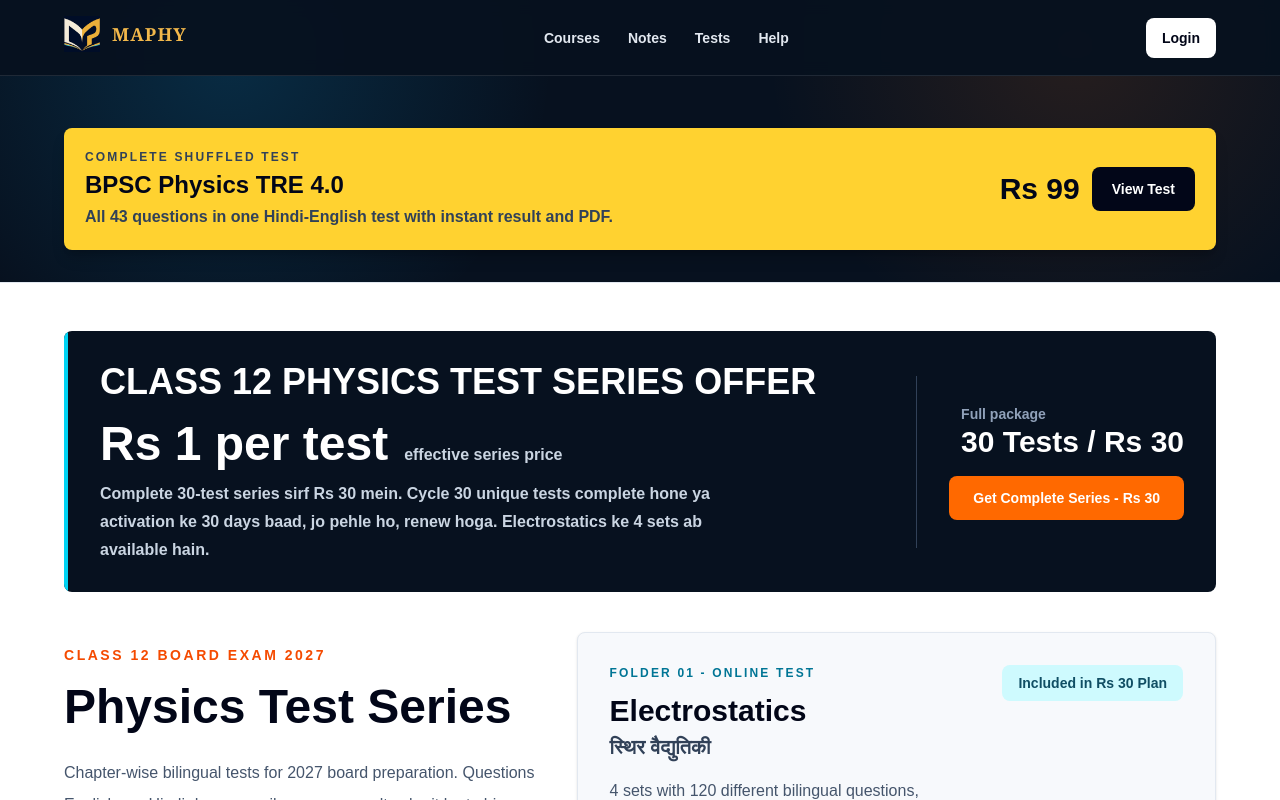
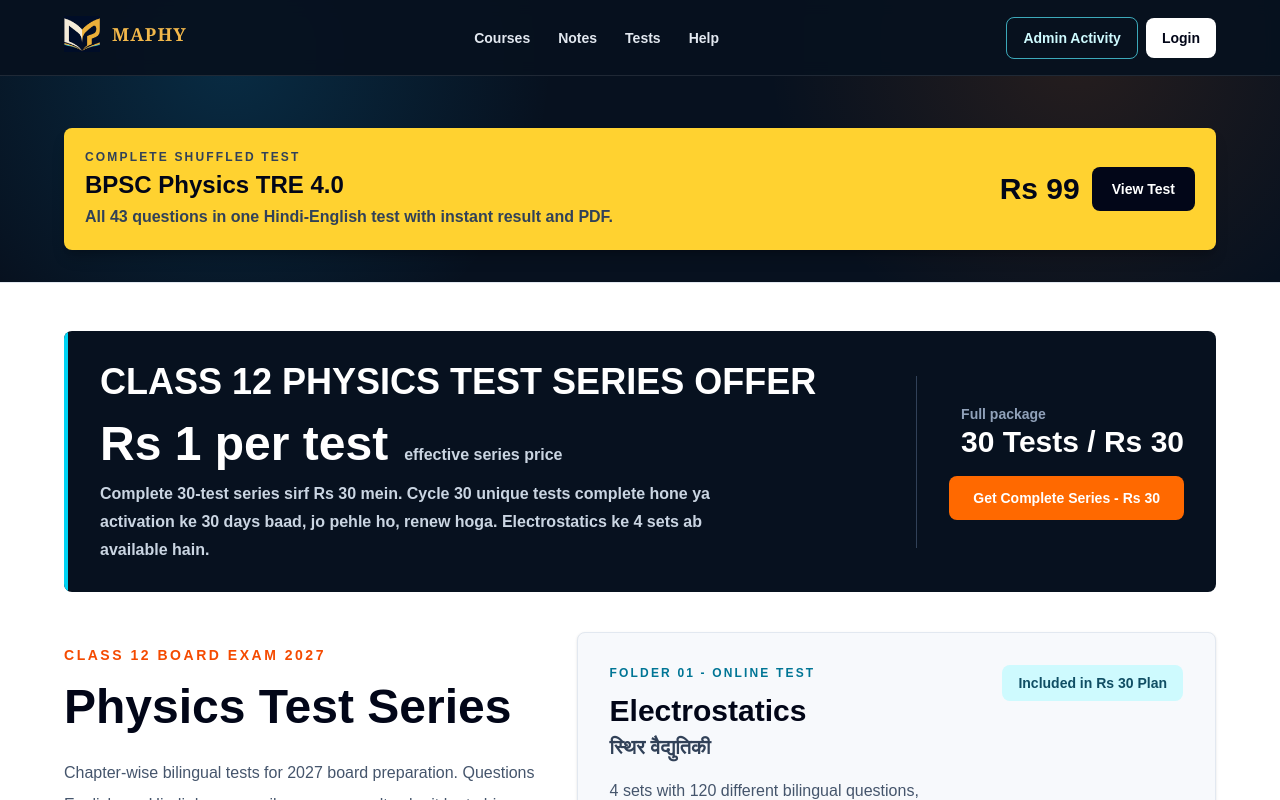
Before and after one commit to Bmwcc84/maphy, a Next.js app: page / in a window 1280 px wide. Shown: the top 800 px of the page. Built offline with nearby package versions, Linux system fonts and the light colour scheme; no server answers.

Commit message:
Add admin activity navigation

```diff
--- a/components/Navbar.tsx
+++ b/components/Navbar.tsx
@@ -30,6 +30,12 @@ export default function Navbar() {
 
         <div className="flex items-center gap-2">
           <Link
+            href="/admin/activity"
+            className="rounded-lg border border-cyan-300/70 px-3 py-2.5 text-sm font-black text-cyan-100 transition hover:bg-cyan-300 hover:text-slate-950 sm:px-4"
+          >
+            Admin Activity
+          </Link>
+          <Link
             href="/help"
             className="px-2 py-2 text-sm font-bold text-slate-200 transition hover:text-cyan-200 md:hidden"
           >
```
